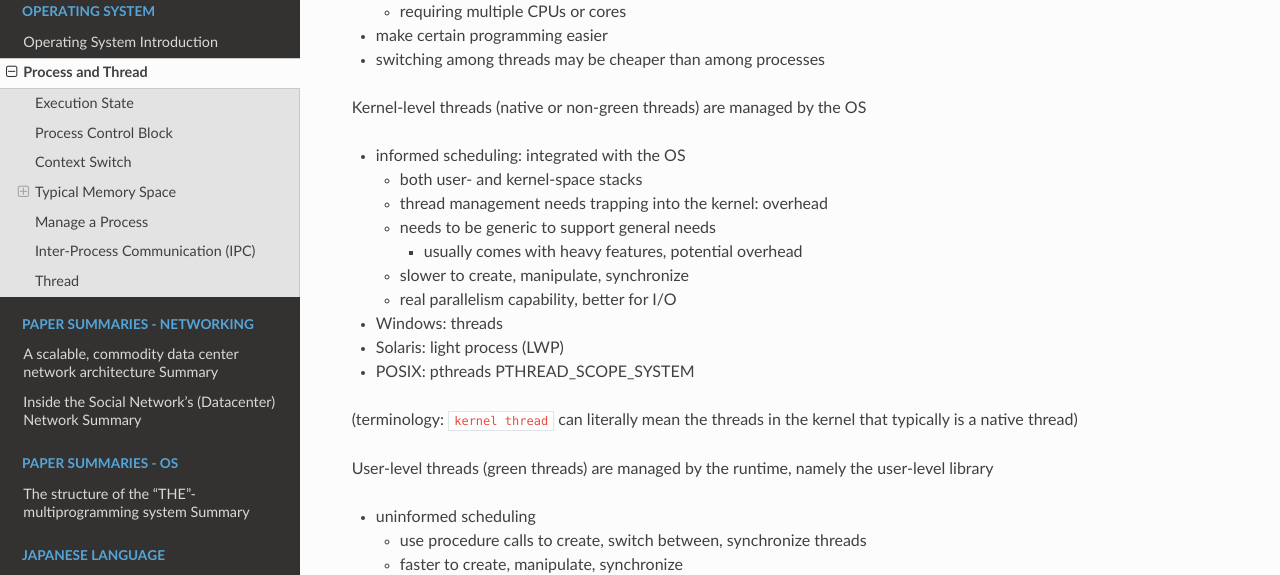
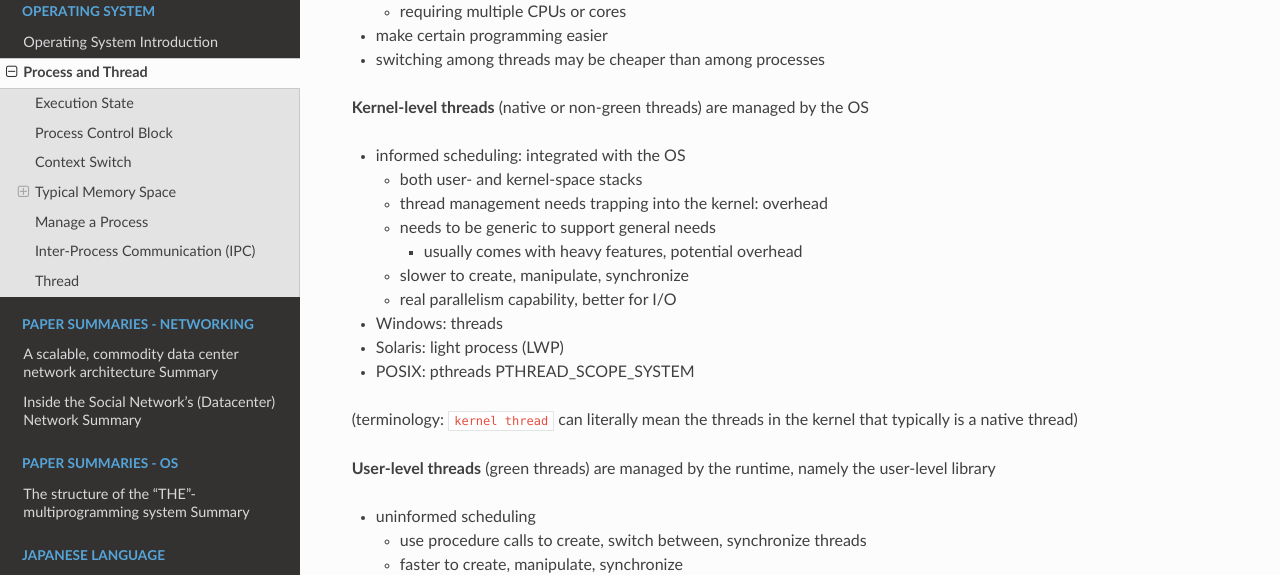
Before and after one commit to ffkato/docs, a Sphinx documentation site: the page built from docs/source/docs/operating-system/process-thread.md, in a window 1280 px wide and 900 px high, scrolled down 5712 px. Shown: the part 160-735 px from the top of the window. Built offline with Sphinx 7.4.7 and the Read the Docs theme 2.0.0, drawn with Linux system fonts in a browser that asks for light colours.

```diff
--- a/docs/source/docs/operating-system/process-thread.md
+++ b/docs/source/docs/operating-system/process-thread.md
@@ -239,7 +239,7 @@ Multi-threading can help
 * make certain programming easier
 * switching among threads may be cheaper than among processes
 
-Kernel-level threads (native or non-green threads) are managed by the OS
+**Kernel-level threads** (native or non-green threads) are managed by the OS
 
 * informed scheduling: integrated with the OS
   * both user- and kernel-space stacks
@@ -254,7 +254,7 @@ Kernel-level threads (native or non-green threads) are managed by the OS
 
 (terminology: `kernel thread` can literally mean the threads in the kernel that typically is a native thread)
 
-User-level threads (green threads) are managed by the runtime, namely the user-level library
+**User-level threads** (green threads) are managed by the runtime, namely the user-level library
 
 * uninformed scheduling
   * use procedure calls to create, switch between, synchronize threads
@@ -271,7 +271,7 @@ User-level threads (green threads) are managed by the runtime, namely the user-l
     * can have specifically optimized scheduling policy
 * POSIX: pthreads PTHREAD_SCOPE_PROCESS
 
-n:m threading
+**n:m threading**
 
 * n user threads for m k-threads
 * kernel-level threading is 1:1
@@ -285,6 +285,8 @@ n:m threading
     * Linux has dynamic priority by default
     * need to work with OS interface and policies
 
+---------------------------------------
+
 Non-preemptive threads must voluntarily give up CPU.
 Preemptive scheduling uses interrupts for involuntary context switches.
 
```
Also changed, not shown: other parts of docs/source/docs/operating-system/process-thread.md (+7 -7 lines).
